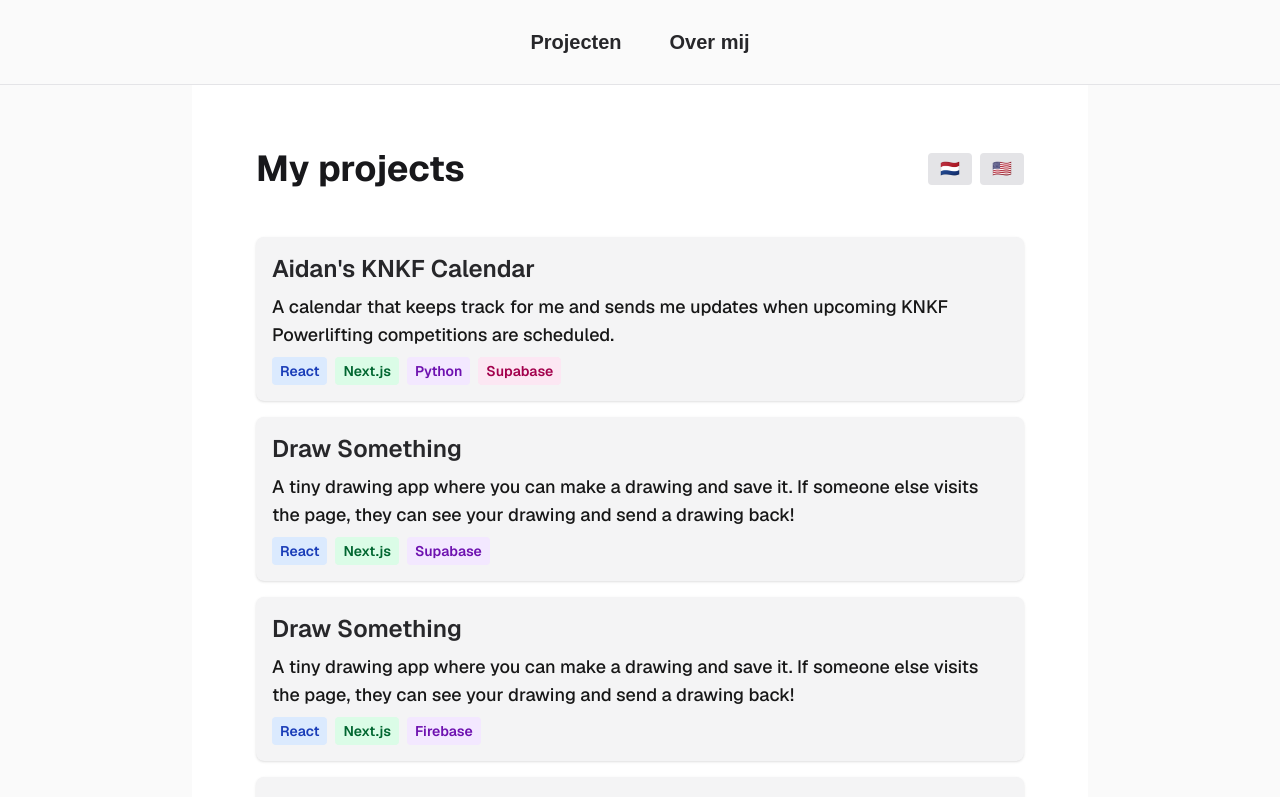
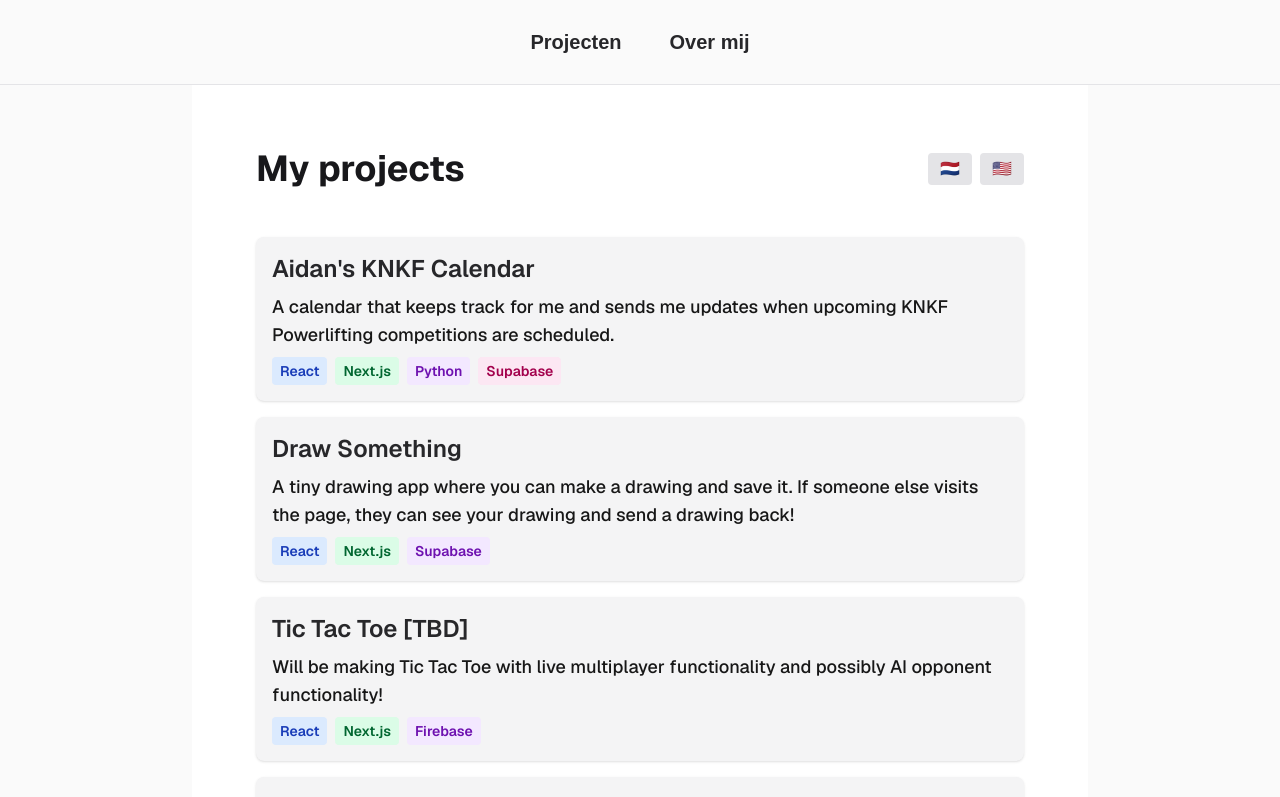
Before and after one commit to verkerkaidan/portfolio-landing, a Next.js app: page / in a window 1280 px wide. Shown: the top 797 px of the page. Built offline with nearby package versions, Linux system fonts and the light colour scheme.

Commit message:
refactor: third project

```diff
--- a/src/app/page.tsx
+++ b/src/app/page.tsx
@@ -29,8 +29,10 @@ export default function Home() {
 				/>
 				<ProjectItem
 					href={PROJECT_LINKS.PORTFOLIO} // TODO: Replace with Tic Tac Toe link
-          title={content.drawSomethingTitle}
-          description={content.drawSomethingDescription}
+					title={"Tic Tac Toe [TBD]"}
+					description={
+						"Will be making Tic Tac Toe with live multiplayer functionality and possibly AI opponent functionality!"
+					}
 					tags={["React", "Next.js", "Firebase"]}
 				/>
 				<ProjectItem
```
Lines whose indentation alone changed are shown as unchanged.
